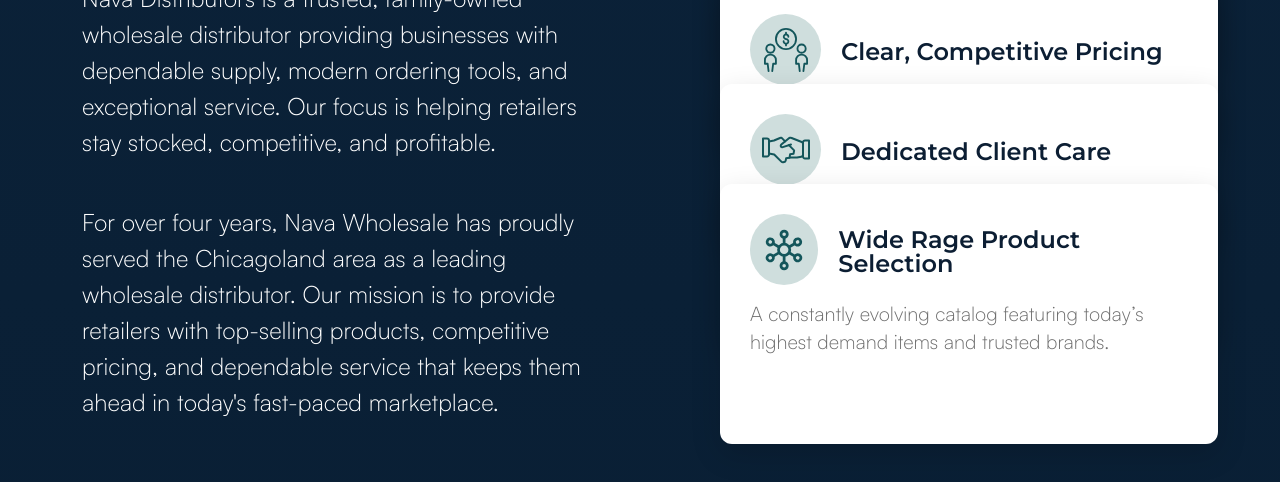
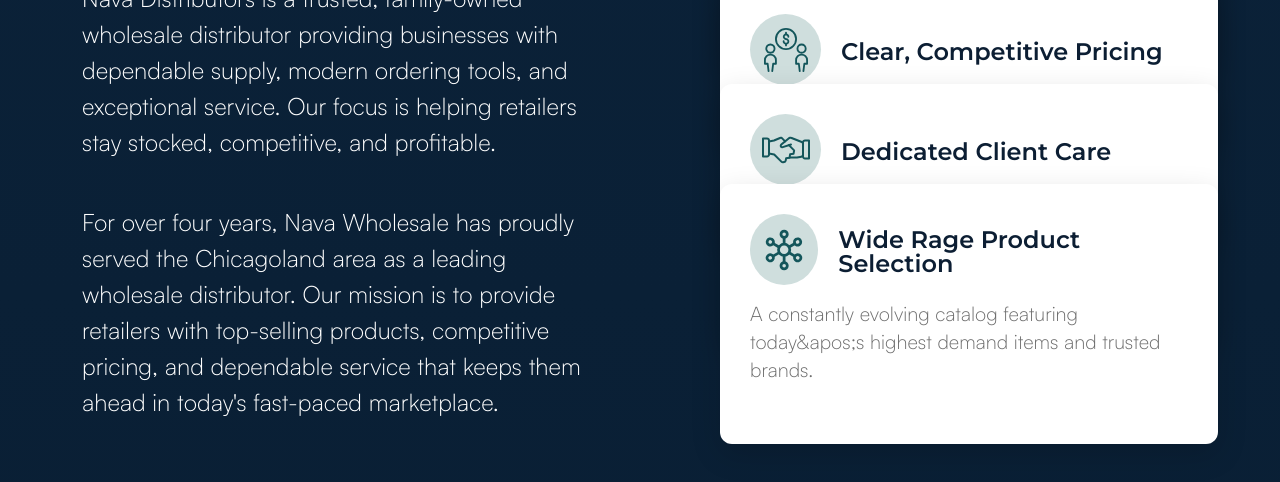
Before and after one commit to bharavi-coder/nava, a Next.js app: page / in a window 1280 px wide. Shown: the part 1098-1580 px from the top of the page. Built offline with nearby package versions, Linux system fonts and the light colour scheme; no server answers.

Commit message:
index commit

```diff
--- a/pages/index.js
+++ b/pages/index.js
@@ -440,7 +440,7 @@
       width: 44,
       height: 44,
       title: 'Wide Rage Product Selection',
-      text: 'A constantly evolving catalog featuring today’s highest demand items and trusted brands.'
+      text: 'A constantly evolving catalog featuring today&apos;s highest demand items and trusted brands.'
     }
   ];
 
@@ -487,7 +487,7 @@
           Nava Distributors is a trusted, family-owned wholesale distributor providing businesses with dependable supply, modern ordering tools, and exceptional service. Our focus is helping retailers stay stocked, competitive, and profitable.
         </p>
         <p>
-          For over four years, Nava Wholesale has proudly served the Chicagoland area as a leading wholesale distributor. Our mission is to provide retailers with top-selling products, competitive pricing, and dependable service that keeps them ahead in today's fast-paced marketplace.
+          For over four years, Nava Wholesale has proudly served the Chicagoland area as a leading wholesale distributor. Our mission is to provide retailers with top-selling products, competitive pricing, and dependable service that keeps them ahead in today&apos;s fast-paced marketplace.
         </p>
       </div>
       <div className="about-cards">
```
